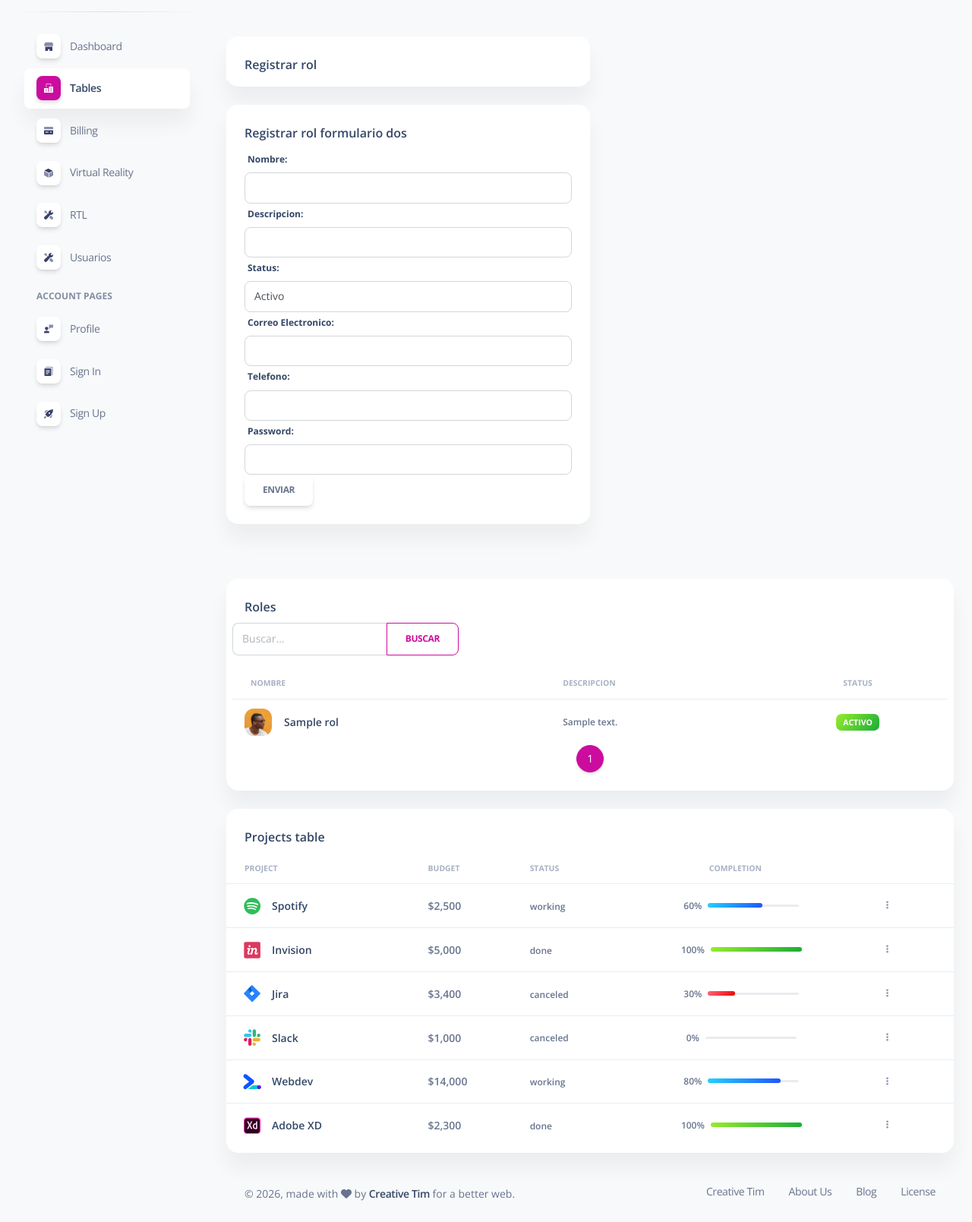
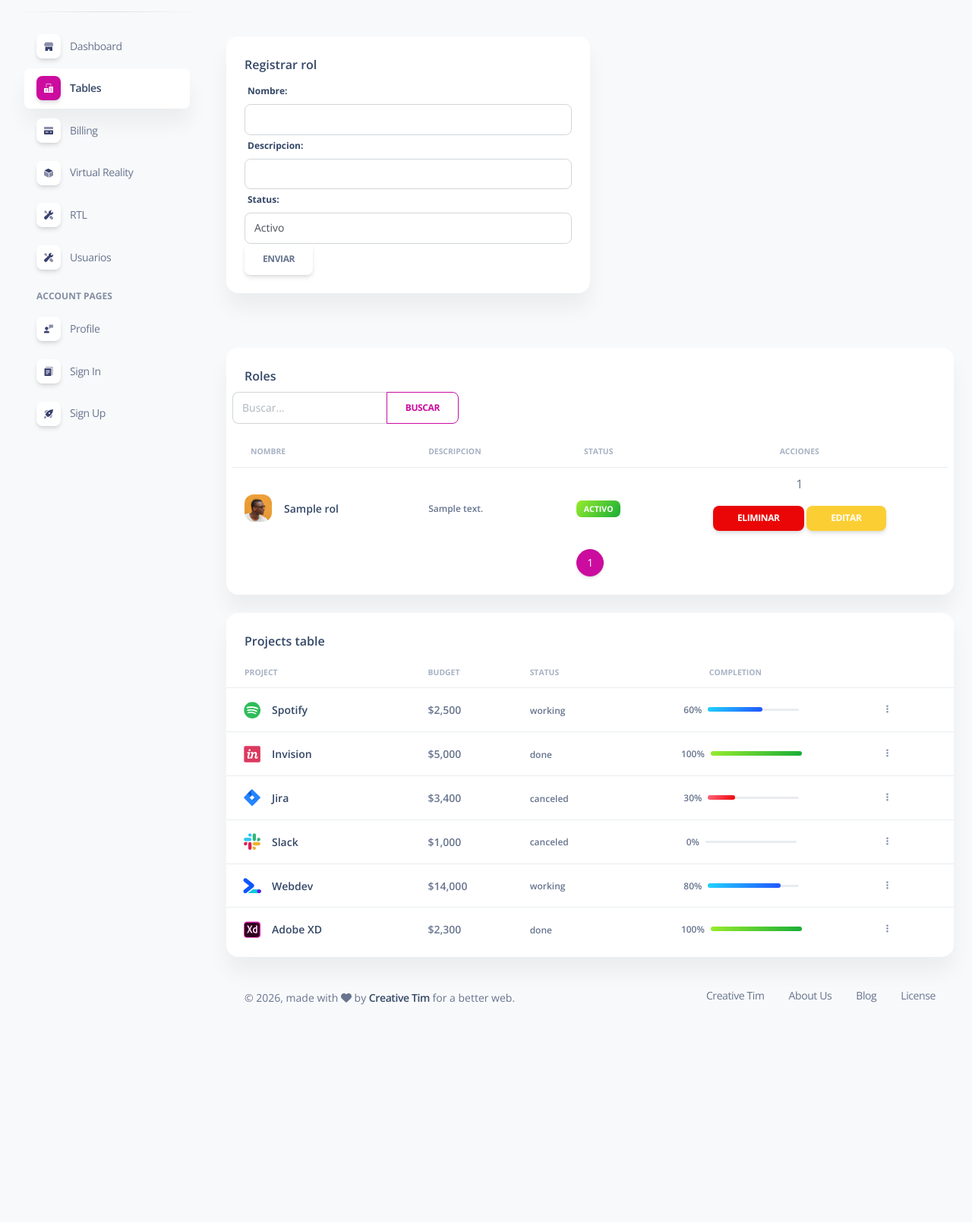
Before and after one commit to HenryMcbride84/CRUD-DJANGO, a Django app: page /usuarios/ in a window 1280 px wide. Shown: the part 79-1688 px from the top of the page at 76% size. After the commit the page ends 1402 px from the top, so only its background shows below. Run offline with Django 5.2, Linux system fonts and the light colour scheme; tables that the repository leaves empty hold one stand-in row (values such as "Sample post"); some libraries are stand-ins or nearby versions.

Commit message:
feat(frontend)Agregar columnas de editar y modificar en el template

```diff
--- a/apps/usuarios/forms.py
+++ b/apps/usuarios/forms.py
@@ -33,7 +33,7 @@ class RolForm(forms.ModelForm):
          nombre = self.cleaned_data.get("nombre")
          if not nombre:
              raise forms.ValidationError("Este campo no puede estar vacio")
-         if not re.match(r"^[a-zA-Z]$",nombre):
+         if not re.match(r"^[a-zA-Z]+$",nombre):
              raise forms.ValidationError("Este campo solo acepta letras")
 
 
@@ -64,7 +64,7 @@ class RolForm2(forms.Form):
          required=True
     )
 
-    correo= forms.EmailField(label="Correo Electronico")
+    """ correo= forms.EmailField(label="Correo Electronico")
 
     correo.widget.attrs.update({"class":"form-control"})
     #max_length=10,label="Telefono",min_length=10,
@@ -74,12 +74,12 @@ class RolForm2(forms.Form):
 
     password= forms.CharField(widget=forms.PasswordInput() )
     password.widget.attrs.update({"class":"form-control"})
-
+ """
     def clean_nombre(self):
          nombre = self.cleaned_data.get("nombre")
          if not nombre:
              raise forms.ValidationError("Este campo no puede estar vacio")
-         if not re.match(r"^[a-zA-Z]$",nombre):
+         if not re.match(r"^[a-zA-Z]+$",nombre):
              raise forms.ValidationError("Este campo solo acepta letras")
 
 
--- a/apps/usuarios/templates/formulario.html
+++ b/apps/usuarios/templates/formulario.html
@@ -40,56 +40,6 @@
                                 <h6>Registrar rol</h6>
                             </div>
                             <div class="card-body px-4 pt-0 pb-2">
-                                {% comment %} <form  method="POST">
-                                {% csrf_token %}
-
-                                 <div class="form-group">
-                                        <label for="name" class="form-control-label">Nombre</label>
-                                        <input class="form-control" type="text"  id="name" name="name">
-                                    </div>
-
-                                    <div class="form-group">
-                                        <label for="descrip" class="form-control-label">Descripcion</label>
-                                        <input class="form-control" type="text"  id="descrip" name="descrip">
-                                    </div>
-
-
-                                    <div class="form-group">
-                                        <label for="status">Status</label>
-                                        <select class="form-control" name="status" id="status">
-                                            <option value="true">True</option>
-                                            <option value="false">False</option>
-                                        </select>
-                                    </div>
-                                    {{rol_formulario.nombre.label_tag}}
-                                    <input type="text" name="{{ rol_formulario.nombre.name }}"
-                                    value="{{ rol_formulario.nombre.value|default_if_none:'' }}"
-                                    class="form-control {% if rol_formulario.nombre.errors %} is-invalid{% endif %}">
-                                    {% for error in rol_formulario.nombre.errors %}
-                                    <div class="invalid-feedback">{{ error }}</div>
-                                    {% endfor %}
-                                    {{rol_formulario.descripcion.label_tag}}
-                                    {{rol_formulario.descripcion}}
-                                    {% for error in rol_formulario.descripcion.errors %}
-                                    <div class="text-danger">{{ error }}</div>
-                                    {% endfor %}
-                                    {{rol_formulario.status.label_tag}}
-                                    {{rol_formulario.status}}
-                                    {% for error in rol_formulario.status.errors %}
-                                    <div class="text-danger">{{ error }}</div>
-                                    {% endfor %}
-
-                                    <button type="submit" class="btn btn-default">Enviar</button><br>
-                                </form> {% endcomment %}
-                            </div>
-                        </div>
-                    </div>
-                    <div class="col-6">
-                        <div class="card mb-4" >
-                            <div class="card-header pb-0 ">
-                                <h6>Registrar rol formulario dos</h6>
-                            </div>
-                            <div class="card-body px-4 pt-0 pb-2">
                                 <form  method="POST">
                                 {% csrf_token %}
 
@@ -111,6 +61,56 @@
                                             <option value="false">False</option>
                                         </select>
                                     </div> {% endcomment %}
+                                    {{rol_formulario.nombre.label_tag}}
+                                    <input type="text" name="{{ rol_formulario.nombre.name }}"
+                                    value="{{ rol_formulario.nombre.value|default_if_none:'' }}"
+                                    class="form-control {% if rol_formulario.nombre.errors %} is-invalid{% endif %}">
+                                    {% for error in rol_formulario.nombre.errors %}
+                                    <div class="invalid-feedback">{{ error }}</div>
+                                    {% endfor %}
+                                    {{rol_formulario.descripcion.label_tag}}
+                                    {{rol_formulario.descripcion}}
+                                    {% for error in rol_formulario.descripcion.errors %}
+                                    <div class="text-danger">{{ error }}</div>
+                                    {% endfor %}
+                                    {{rol_formulario.status.label_tag}}
+                                    {{rol_formulario.status}}
+                                    {% for error in rol_formulario.status.errors %}
+                                    <div class="text-danger">{{ error }}</div>
+                                    {% endfor %}
+
+                                    <button type="submit" class="btn btn-default">Enviar</button><br>
+                                </form>
+                            </div>
+                        </div>
+                    </div>
+{% comment %}                     <div class="col-6">
+                        <div class="card mb-4" >
+                            <div class="card-header pb-0 ">
+                                <h6>Registrar rol formulario dos</h6>
+                            </div>
+                            <div class="card-body px-4 pt-0 pb-2">
+                                <form  method="POST">
+                                {% csrf_token %}
+
+                                 <div class="form-group">
+                                        <label for="name" class="form-control-label">Nombre</label>
+                                        <input class="form-control" type="text"  id="name" name="name">
+                                    </div>
+
+                                    <div class="form-group">
+                                        <label for="descrip" class="form-control-label">Descripcion</label>
+                                        <input class="form-control" type="text"  id="descrip" name="descrip">
+                                    </div>
+
+
+                                    <div class="form-group">
+                                        <label for="status">Status</label>
+                                        <select class="form-control" name="status" id="status">
+                                            <option value="true">True</option>
+                                            <option value="false">False</option>
+                                        </select>
+                                    </div>
 
 
                                     {{rol_formulario_dos.nombre.label_tag}}
@@ -150,7 +150,7 @@
                                 </form>
                             </div>
                         </div>
-                    </div>
+                    </div> {% endcomment %}
 
 
 
@@ -212,6 +212,7 @@
                                 <th class="text-uppercase text-secondary text-xxs font-weight-bolder opacity-7">Nombre</th>
                                 <th class="text-uppercase text-secondary text-xxs font-weight-bolder opacity-7 ps-2">Descripcion</th>
                                 <th class="text-center text-uppercase text-secondary text-xxs font-weight-bolder opacity-7">Status</th>
+                                <th class="text-center text-uppercase text-secondary text-xxs font-weight-bolder opacity-7">Acciones</th>
                                 </tr>
                             </thead>
                             <tbody>
@@ -238,6 +239,15 @@
                                         <span class="badge badge-sm bg-gradient-danger">Inactivo</span>
 
                                         {% endif %}
+                                    </td>
+                                    <td class="align-middle text-center text-sm">
+                                        <p>{{rol.id_rol}}</p>
+
+                                        <a href="{% url 'eliminar-rol' rol.id_rol  %}" type="button" class="btn btn-danger btn-sm">Eliminar</a>
+                                        <a href="{% url 'editar-rol' rol.id_rol  rol.nombre %}" type="button" class="btn btn-warning btn-sm">Editar</a>
+
+
+
                                     </td>
                                     {% comment %} <td class="align-middle text-center">
                                         <span class="text-secondary text-xs font-weight-bold">23/04/18</span>
--- a/apps/usuarios/urls.py
+++ b/apps/usuarios/urls.py
@@ -5,6 +5,8 @@ from  . import views
 
 urlpatterns = [
     path('usuarios/', views.registrar_usuario,name='registrar-usuario'),
-
+    #COn esta linea se pasan parametros a una URL int enteros str: cadenas
+    path('usuarios/editar/<int:id_rol>/<str:nombre>',views.editar_roles,name='editar-rol'),
+     path('usuarios/eliminar/<int:id_rol>',views.eliminar_roles,name='eliminar-rol')
 
 ]
--- a/apps/usuarios/views.py
+++ b/apps/usuarios/views.py
@@ -1,4 +1,4 @@
-from django.shortcuts import render, redirect
+from django.shortcuts import render, redirect, get_object_or_404
 from django.http import HttpResponse
 from .models import Rol, Users
 #mis posibles cambios para paginar
@@ -12,12 +12,12 @@ def registrar_usuario(request):
 
     #Para acceder a los registros de la BD  se usa el nombre_modelo.object.all , con lo ultimo se ordenar por id(- de forma descente,sin guion normal)
     #Similar a un select * from Rol order by id_rol
-    roles = Rol.objects.all().order_by('-id_rol')
+    roles = Rol.objects.all().order_by('id_rol').filter(status=True)
     #Se imprime la informacion
     #print(roles)
 
     #INstanciar formulario para registrar roles creado en el archivo forms.py
-    #rol_formulario = RolForm()
+    rol_formulario = RolForm()
     #print(rol_formulario)
     #Obtener parametro atraves de GET
     """ if request.method =='GET':
@@ -27,7 +27,7 @@ def registrar_usuario(request):
                               Q(status__icontains=rol_search))
  """
     #mis posibles cambios para paginar
-    paginator = Paginator(roles,2) #primer atributo lista_elementos, segundo atributo numero de elementos por pagina
+    paginator = Paginator(roles,4) #primer atributo lista_elementos, segundo atributo numero de elementos por pagina
 
     #variable que obtiene el numero de pagina atraves de la URL
     page_number = request.GET.get('usuarios_page')
@@ -46,7 +46,7 @@ def registrar_usuario(request):
 
 
     #Valida si el metodo de la peticion es POST (Enviar) si es asi se ejecuta el codigo interno del if
-    """ if request.method == 'POST':
+    if request.method == 'POST':
         #Corresponden a los campos del formulario.html dentro de templates
      #   print(request.POST.get('name'))
       #  print(request.POST.get('descrip'))
@@ -66,8 +66,9 @@ def registrar_usuario(request):
             registro_rol.id_rol= proximo_id
             print("Entro al print is_valid")
 
-            #registro_rol.save()
-            print("Se realizo registro")
+            registro_rol.save()
+            messages.success(request,f'Se guardo de manera correcta el registro con id {registro_rol.id_rol}')
+            return redirect('home')
         else:
             messages.error(request, f"No se guardo la informacion {nuevo_registro.errors.as_text()}" )
             return render(request,"formulario.html",context ={
@@ -76,8 +77,8 @@ def registrar_usuario(request):
 
 
     })
-     """
-    rol_formulario_dos= RolForm2()
+
+    """ rol_formulario_dos= RolForm2()
 
     #Aqui inicia metodo POST formulario dos
     if request.method == 'POST':
@@ -97,13 +98,14 @@ def registrar_usuario(request):
             print(nuevo_registro_dos.cleaned_data)
             #Obtiene la informacion final que recibio el formulario
 
-           # registro_rol=nuevo_registro_dos.save(commit=False)
-            #registro_rol.id_rol= proximo_id
+            registro_rol=nuevo_registro_dos.save(commit=False)
+            registro_rol.id_rol= proximo_id
             #print("Entro al print is_valid")
 
 
-            #registro_rol.save()
-            print("Se realizo registro")
+            registro_rol.save()
+            messages.success(request,"Se registro el usuario de manera correcta")
+            return redirect('home')
         else:
             messages.error(request, f"No se guardo la informacion {nuevo_registro_dos.errors.as_text()}" )
             return render(request,"formulario.html",context ={
@@ -112,14 +114,35 @@ def registrar_usuario(request):
 
 
     })
-
+ """
       #CRear diccionario de contexto
     context ={
         "roles": usuarios_current_page,
-       # "rol_formulario":rol_formulario,
-        "rol_formulario_dos":rol_formulario_dos
+        "rol_formulario":rol_formulario,
+       # "rol_formulario_dos":rol_formulario_dos
 
     }
 
 
     return render(request, "formulario.html", context)
+
+
+def editar_roles(request,id_rol,nombre):
+    print(id_rol)
+    print(nombre)
+    return redirect('home')
+
+
+def eliminar_roles(request,id_rol):
+    rol= get_object_or_404(Rol,id_rol=id_rol)
+    print(id_rol)
+    print(rol.id_rol)
+
+    if rol.delete():
+        messages.success(request,f'Se elimino el rol con id{rol.id_rol}, y nombre{rol.nombre}')
+        return redirect('home')
+    else:
+        messages.error(request,f'No se pudo eliminar el con id{rol.id_rol}')
+        return redirect('home')
+
+   # return redirect('home')
```
